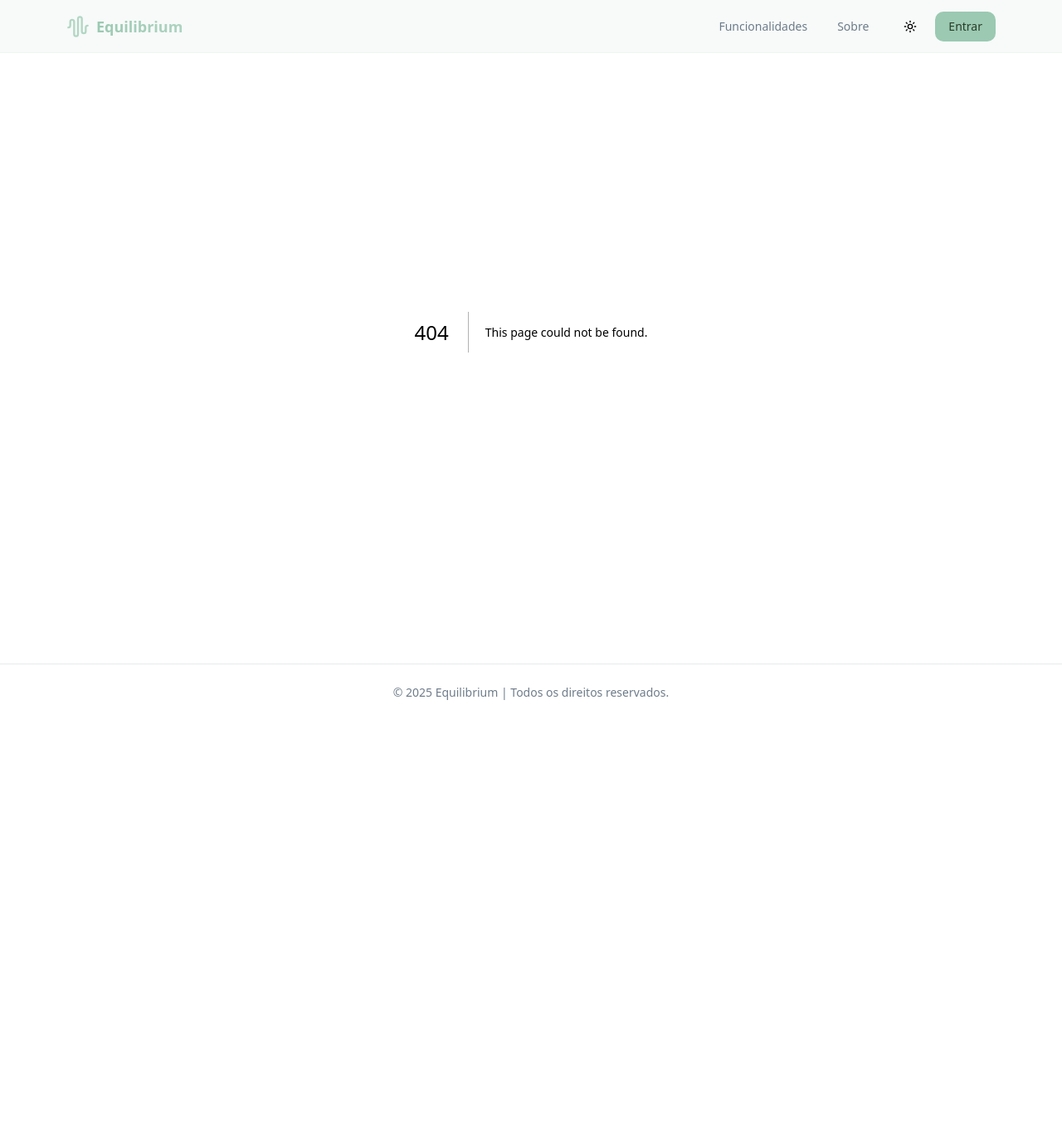
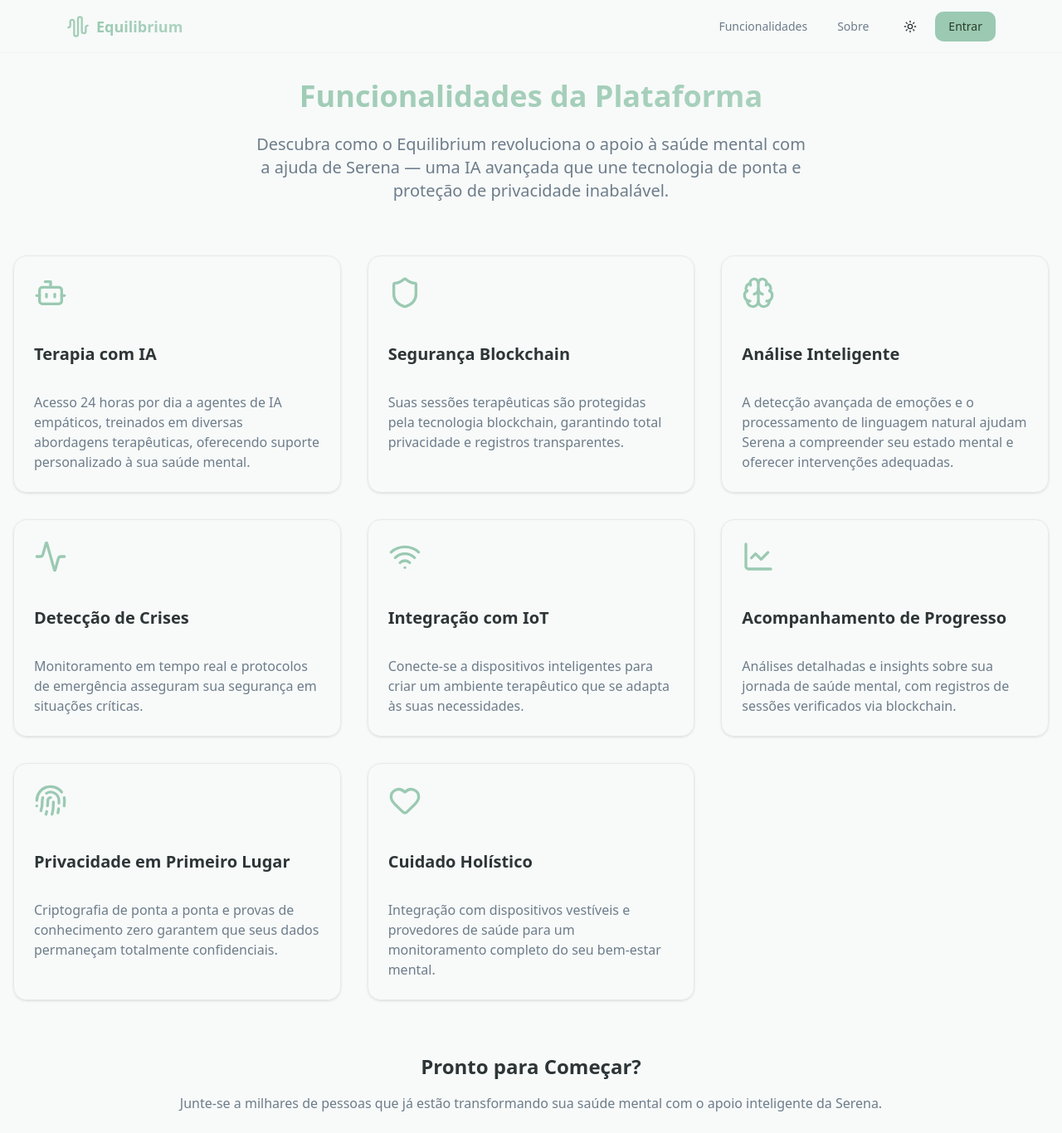
Before and after one commit to andreeeestor/Equilibrium, a Next.js app in the folder client/: page /features in a window 1280 px wide. Before the commit this address had no page. Shown: the top 1366 px of the page at 83% size. Before the commit the page ends 869 px from the top, so only its background shows below. Built offline with nearby package versions, Linux system fonts and the light colour scheme.

Commit message:
feat: about and features pages

```diff
--- /dev/null
+++ b/client/src/app/about/page.tsx
@@ -0,0 +1,64 @@
+"use client";
+
+import { motion } from "framer-motion";
+import { Card } from "@/components/ui/card";
+import { Heart, Target, Sparkles } from "lucide-react";
+
+const missions = [
+  {
+    icon: <Heart className="w-8 h-8 text-primary" />,
+    title: "Nossa Missão",
+    description:
+      "Democratizar o acesso ao apoio em saúde mental por meio de IA ética e tecnologia blockchain, tornando o cuidado terapêutico de qualidade acessível a todos, em qualquer lugar e a qualquer momento.",
+  },
+  {
+    icon: <Target className="w-8 h-8 text-primary" />,
+    title: "Nossa Visão",
+    description:
+      "Um mundo onde o apoio à saúde mental seja acessível, privado e personalizado, impulsionado por agentes de IA confiáveis e protegido pela tecnologia blockchain.",
+  },
+  {
+    icon: <Sparkles className="w-8 h-8 text-primary" />,
+    title: "Nossos Valores",
+    description:
+      "Privacidade, Inovação, Empatia e Confiança são os pilares da nossa plataforma, garantindo os mais altos padrões de cuidado e segurança.",
+  },
+];
+
+export default function AboutPage() {
+  return (
+    <div className="container mx-auto px-4 py-24">
+      <motion.div
+        initial={{ opacity: 0, y: 20 }}
+        animate={{ opacity: 1, y: 0 }}
+        transition={{ duration: 0.5 }}
+        className="text-center mb-20"
+      >
+        <h1 className="text-4xl font-bold mb-6 bg-linear-to-r from-primary to-primary/80 bg-clip-text text-transparent">
+          Sobre o Equilibrium
+        </h1>
+        <p className="text-xl text-muted-foreground max-w-3xl mx-auto">
+          Estamos revolucionando o apoio à saúde mental ao combinar tecnologia
+          de IA de ponta com a segurança e transparência da blockchain.
+        </p>
+      </motion.div>
+
+      <div className="grid grid-cols-1 md:grid-cols-3 gap-8 mb-20">
+        {missions.map((mission, index) => (
+          <motion.div
+            key={mission.title}
+            initial={{ opacity: 0, y: 20 }}
+            animate={{ opacity: 1, y: 0 }}
+            transition={{ duration: 0.5, delay: index * 0.1 }}
+          >
+            <Card className="p-6 text-center h-full bg-card/50 backdrop-blur supports-backdrop-filter:bg-background/60">
+              <div className="mb-4 flex justify-center">{mission.icon}</div>
+              <h3 className="text-xl font-semibold mb-3">{mission.title}</h3>
+              <p className="text-muted-foreground">{mission.description}</p>
+            </Card>
+          </motion.div>
+        ))}
+      </div>
+    </div>
+  );
+}
--- a/client/src/app/dashboard/page.tsx
+++ b/client/src/app/dashboard/page.tsx
@@ -171,6 +171,8 @@ export default function Dashboard() {
 
     return days;
   };
+
+  const loadActivities = () => {}
 
   const wellnessStats = [
     {
@@ -451,6 +453,7 @@ export default function Dashboard() {
       <ActivityLogger
         open={showActivityLogger}
         onOpenChange={setShowActivityLogger}
+        onActivityLogged={loadActivities}
       />
     </div>
   );
--- /dev/null
+++ b/client/src/app/features/page.tsx
@@ -0,0 +1,124 @@
+"use client";
+
+import { motion } from "framer-motion";
+import { Card } from "@/components/ui/card";
+import {
+  Brain,
+  Shield,
+  Fingerprint,
+  Activity,
+  Bot,
+  LineChart,
+  Wifi,
+  Heart,
+} from "lucide-react";
+
+const features = [
+  {
+    icon: <Bot className="w-10 h-10 text-primary" />,
+    title: "Terapia com IA",
+    description:
+      "Acesso 24 horas por dia a agentes de IA empáticos, treinados em diversas abordagens terapêuticas, oferecendo suporte personalizado à sua saúde mental.",
+  },
+  {
+    icon: <Shield className="w-10 h-10 text-primary" />,
+    title: "Segurança Blockchain",
+    description:
+      "Suas sessões terapêuticas são protegidas pela tecnologia blockchain, garantindo total privacidade e registros transparentes.",
+  },
+  {
+    icon: <Brain className="w-10 h-10 text-primary" />,
+    title: "Análise Inteligente",
+    description:
+      "A detecção avançada de emoções e o processamento de linguagem natural ajudam Serena a compreender seu estado mental e oferecer intervenções adequadas.",
+  },
+  {
+    icon: <Activity className="w-10 h-10 text-primary" />,
+    title: "Detecção de Crises",
+    description:
+      "Monitoramento em tempo real e protocolos de emergência asseguram sua segurança em situações críticas.",
+  },
+  {
+    icon: <Wifi className="w-10 h-10 text-primary" />,
+    title: "Integração com IoT",
+    description:
+      "Conecte-se a dispositivos inteligentes para criar um ambiente terapêutico que se adapta às suas necessidades.",
+  },
+  {
+    icon: <LineChart className="w-10 h-10 text-primary" />,
+    title: "Acompanhamento de Progresso",
+    description:
+      "Análises detalhadas e insights sobre sua jornada de saúde mental, com registros de sessões verificados via blockchain.",
+  },
+  {
+    icon: <Fingerprint className="w-10 h-10 text-primary" />,
+    title: "Privacidade em Primeiro Lugar",
+    description:
+      "Criptografia de ponta a ponta e provas de conhecimento zero garantem que seus dados permaneçam totalmente confidenciais.",
+  },
+  {
+    icon: <Heart className="w-10 h-10 text-primary" />,
+    title: "Cuidado Holístico",
+    description:
+      "Integração com dispositivos vestíveis e provedores de saúde para um monitoramento completo do seu bem-estar mental.",
+  },
+];
+
+export default function FeaturesPage() {
+  return (
+    <div className="container mx-auto px-4 py-24">
+      <motion.div
+        initial={{ opacity: 0, y: 20 }}
+        animate={{ opacity: 1, y: 0 }}
+        transition={{ duration: 0.5 }}
+        className="text-center mb-16"
+      >
+        <h1 className="text-4xl font-bold mb-6 bg-linear-to-r from-primary to-primary/80 bg-clip-text text-transparent">
+          Funcionalidades da Plataforma
+        </h1>
+        <p className="text-xl text-muted-foreground max-w-2xl mx-auto">
+          Descubra como o Equilibrium revoluciona o apoio à saúde mental com a
+          ajuda de Serena — uma IA avançada que une tecnologia de ponta e
+          proteção de privacidade inabalável.
+        </p>
+      </motion.div>
+
+      <div className="grid grid-cols-1 md:grid-cols-2 lg:grid-cols-3 gap-8">
+        {features.map((feature, index) => (
+          <motion.div
+            key={feature.title}
+            initial={{ opacity: 0, y: 20 }}
+            animate={{ opacity: 1, y: 0 }}
+            transition={{ duration: 0.5, delay: index * 0.1 }}
+          >
+            <Card className="p-6 h-full hover:shadow-lg transition-shadow duration-300 bg-card/50 backdrop-blur supports-backdrop-filter:bg-background/60">
+              <div className="mb-4">{feature.icon}</div>
+              <h3 className="text-xl font-semibold mb-2">{feature.title}</h3>
+              <p className="text-muted-foreground">{feature.description}</p>
+            </Card>
+          </motion.div>
+        ))}
+      </div>
+
+      <motion.div
+        initial={{ opacity: 0, y: 20 }}
+        animate={{ opacity: 1, y: 0 }}
+        transition={{ duration: 0.5, delay: 0.8 }}
+        className="text-center mt-16"
+      >
+        <h2 className="text-2xl font-semibold mb-4">Pronto para Começar?</h2>
+        <p className="text-muted-foreground mb-8">
+          Junte-se a milhares de pessoas que já estão transformando sua saúde
+          mental com o apoio inteligente da Serena.
+        </p>
+        <a
+          href="/dashboard"
+          className="inline-flex items-center px-6 py-3 rounded-lg bg-primary text-primary-foreground hover:bg-primary/90 transition-colors"
+        >
+          Inicie Sua Jornada
+          <Heart className="ml-2 w-5 h-5" />
+        </a>
+      </motion.div>
+    </div>
+  );
+}
--- a/client/src/components/layout/Header.tsx
+++ b/client/src/components/layout/Header.tsx
@@ -9,7 +9,7 @@ import { Button } from "../ui/button";
 export default function Header() {
   const navItems = [
     { href: "/features", label: "Funcionalidades" },
-    { href: "/sobre", label: "Sobre" },
+    { href: "/about", label: "Sobre" },
   ];
 
   const [isMenuOpen, setIsMenuOpen] = useState(false);
```
